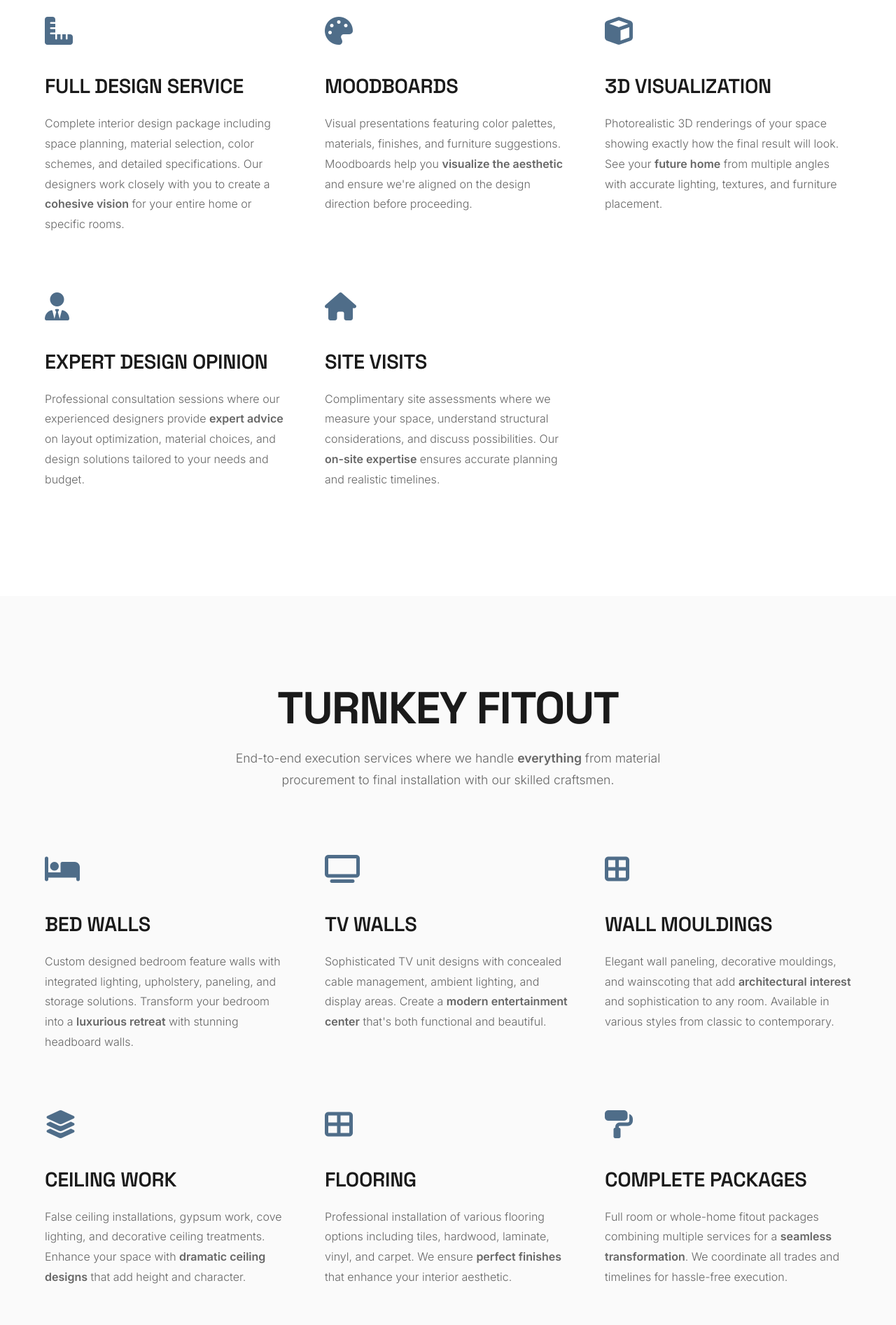
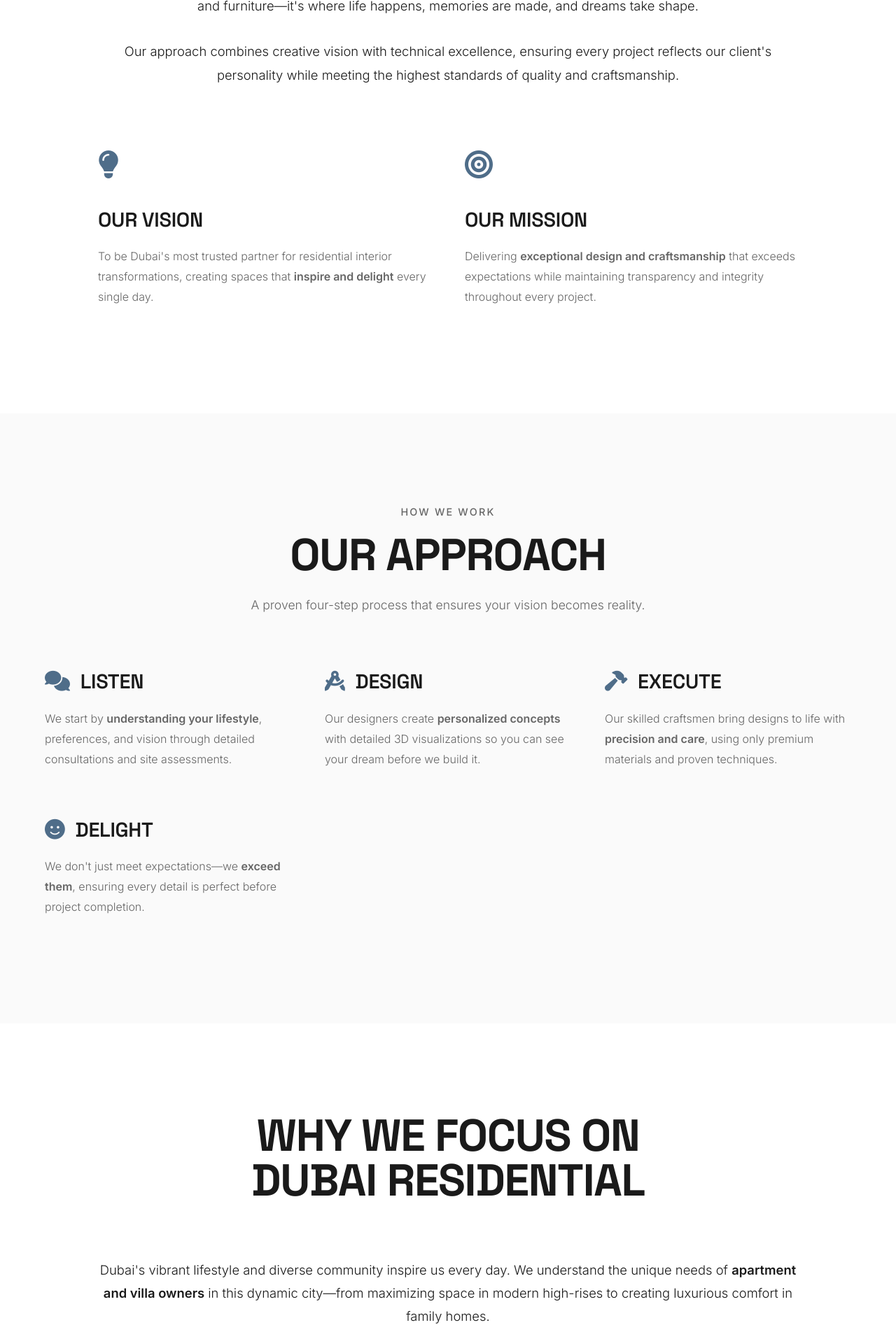
Before and after one commit to learning2codenowq/interior-fitout, a plain HTML site: page about.html in a window 1280 px wide. Shown: the part 906-2800 px from the top of the page at 70% size. Drawn offline with Linux system fonts and the light colour scheme.

Commit message:
updated about us and services page

```diff
--- a/about.html
+++ b/about.html
@@ -3,8 +3,8 @@
 <head>
     <meta charset="UTF-8">
     <meta name="viewport" content="width=device-width, initial-scale=1.0">
-    <meta name="description" content="Comprehensive interior fitout services in Dubai: design, 3D visualization, turnkey solutions for bed walls, TV walls, mouldings, ceiling, and flooring.">
-    <title>Our Services | MACKARC Interior Fitout Dubai</title>
+    <meta name="description" content="Learn about MACKARC - Expert interior designers dedicated to transforming residential spaces across Dubai.">
+    <title>About Us | MACKARC Interior Fitout Dubai</title>
 
     <!-- Google Fonts -->
     <link href="https://fonts.googleapis.com/css2?family=Space+Grotesk:wght@400;500;600;700&family=Inter:wght@300;400;500;600;700&display=swap" rel="stylesheet">
@@ -38,131 +38,88 @@
     <!-- Page Header -->
     <section class="page-header">
         <div>
-            <p class="section-subtitle">What We Offer</p>
-            <h1>OUR SERVICES</h1>
-            <p>Comprehensive solutions for your interior transformation</p>
+            <p class="section-subtitle">Who We Are</p>
+            <h1>ABOUT US</h1>
+            <p>Crafting beautiful spaces with passion and precision</p>
         </div>
     </section>
 
-    <!-- Design Services -->
+    <!-- About Content -->
     <section class="section">
+        <div style="max-width: 1000px; margin: 0 auto;">
+            <div class="section-header">
+                <h2 class="section-title">OUR STORY</h2>
+            </div>
+            <p style="font-size: 1.15rem; margin-bottom: 2rem; text-align: center; font-weight: 300;">
+                We are a dedicated team of interior designers and craftsmen specializing in <span class="bold">residential fitout solutions</span> across Dubai. With years of experience in transforming homes, we understand that your living space is more than just walls and furniture—it's where life happens, memories are made, and dreams take shape.
+            </p>
+            <p style="font-size: 1.15rem; margin-bottom: 3rem; text-align: center; font-weight: 300;">
+                Our approach combines creative vision with technical excellence, ensuring every project reflects our client's personality while meeting the highest standards of quality and craftsmanship.
+            </p>
+
+            <div class="cards-container" style="margin-top: 5rem;">
+                <div class="card">
+                    <div class="card-icon">
+                        <i class="fas fa-lightbulb"></i>
+                    </div>
+                    <h3>Our Vision</h3>
+                    <p>To be Dubai's most trusted partner for residential interior transformations, creating spaces that <span class="bold">inspire and delight</span> every single day.</p>
+                </div>
+                <div class="card">
+                    <div class="card-icon">
+                        <i class="fas fa-bullseye"></i>
+                    </div>
+                    <h3>Our Mission</h3>
+                    <p>Delivering <span class="bold">exceptional design and craftsmanship</span> that exceeds expectations while maintaining transparency and integrity throughout every project.</p>
+                </div>
+            </div>
+        </div>
+    </section>
+
+    <!-- Our Approach -->
+    <section class="section" style="background-color: var(--background-light);">
         <div class="section-header">
-            <h2 class="section-title">DESIGN SERVICES</h2>
-            <p class="section-description">
-                From initial concept to final visualization, our <span class="bold">design services</span> ensure your vision is perfectly captured before any work begins.
-            </p>
+            <p class="section-subtitle">How We Work</p>
+            <h2 class="section-title">OUR APPROACH</h2>
+            <p class="section-description">A proven four-step process that ensures your vision becomes reality.</p>
         </div>
 
         <div class="cards-container">
             <div class="card">
-                <div class="card-icon">
-                    <i class="fas fa-ruler-combined"></i>
-                </div>
-                <h3>Full Design Service</h3>
-                <p>Complete interior design package including space planning, material selection, color schemes, and detailed specifications. Our designers work closely with you to create a <span class="bold">cohesive vision</span> for your entire home or specific rooms.</p>
+                <h3><i class="fas fa-comments" style="color: var(--primary-color); margin-right: 15px;"></i>Listen</h3>
+                <p>We start by <span class="bold">understanding your lifestyle</span>, preferences, and vision through detailed consultations and site assessments.</p>
             </div>
-
             <div class="card">
-                <div class="card-icon">
-                    <i class="fas fa-palette"></i>
-                </div>
-                <h3>Moodboards</h3>
-                <p>Visual presentations featuring color palettes, materials, finishes, and furniture suggestions. Moodboards help you <span class="bold">visualize the aesthetic</span> and ensure we're aligned on the design direction before proceeding.</p>
+                <h3><i class="fas fa-drafting-compass" style="color: var(--primary-color); margin-right: 15px;"></i>Design</h3>
+                <p>Our designers create <span class="bold">personalized concepts</span> with detailed 3D visualizations so you can see your dream before we build it.</p>
             </div>
-
             <div class="card">
-                <div class="card-icon">
-                    <i class="fas fa-cube"></i>
-                </div>
-                <h3>3D Visualization</h3>
-                <p>Photorealistic 3D renderings of your space showing exactly how the final result will look. See your <span class="bold">future home</span> from multiple angles with accurate lighting, textures, and furniture placement.</p>
+                <h3><i class="fas fa-hammer" style="color: var(--primary-color); margin-right: 15px;"></i>Execute</h3>
+                <p>Our skilled craftsmen bring designs to life with <span class="bold">precision and care</span>, using only premium materials and proven techniques.</p>
             </div>
-
             <div class="card">
-                <div class="card-icon">
-                    <i class="fas fa-user-tie"></i>
-                </div>
-                <h3>Expert Design Opinion</h3>
-                <p>Professional consultation sessions where our experienced designers provide <span class="bold">expert advice</span> on layout optimization, material choices, and design solutions tailored to your needs and budget.</p>
-            </div>
-
-            <div class="card">
-                <div class="card-icon">
-                    <i class="fas fa-home"></i>
-                </div>
-                <h3>Site Visits</h3>
-                <p>Complimentary site assessments where we measure your space, understand structural considerations, and discuss possibilities. Our <span class="bold">on-site expertise</span> ensures accurate planning and realistic timelines.</p>
+                <h3><i class="fas fa-smile" style="color: var(--primary-color); margin-right: 15px;"></i>Delight</h3>
+                <p>We don't just meet expectations—we <span class="bold">exceed them</span>, ensuring every detail is perfect before project completion.</p>
             </div>
         </div>
     </section>
 
-    <!-- Turnkey Solutions -->
-    <section class="section" style="background-color: var(--background-light);">
-        <div class="section-header">
-            <h2 class="section-title">TURNKEY FITOUT</h2>
-            <p class="section-description">
-                End-to-end execution services where we handle <span class="bold">everything</span> from material procurement to final installation with our skilled craftsmen.
+    <!-- Why Dubai Homes -->
+    <section class="section">
+        <div style="max-width: 1000px; margin: 0 auto; text-align: center;">
+            <div class="section-header">
+                <h2 class="section-title">WHY WE FOCUS ON<br>DUBAI RESIDENTIAL</h2>
+            </div>
+            <p style="font-size: 1.15rem; margin-bottom: 2rem; font-weight: 300;">
+                Dubai's vibrant lifestyle and diverse community inspire us every day. We understand the unique needs of <span class="bold">apartment and villa owners</span> in this dynamic city—from maximizing space in modern high-rises to creating luxurious comfort in family homes.
             </p>
-        </div>
-
-        <div class="cards-container">
-            <div class="card">
-                <div class="card-icon">
-                    <i class="fas fa-bed"></i>
-                </div>
-                <h3>Bed Walls</h3>
-                <p>Custom designed bedroom feature walls with integrated lighting, upholstery, paneling, and storage solutions. Transform your bedroom into a <span class="bold">luxurious retreat</span> with stunning headboard walls.</p>
-            </div>
-
-            <div class="card">
-                <div class="card-icon">
-                    <i class="fas fa-tv"></i>
-                </div>
-                <h3>TV Walls</h3>
-                <p>Sophisticated TV unit designs with concealed cable management, ambient lighting, and display areas. Create a <span class="bold">modern entertainment center</span> that's both functional and beautiful.</p>
-            </div>
-
-            <div class="card">
-                <div class="card-icon">
-                    <i class="fas fa-border-all"></i>
-                </div>
-                <h3>Wall Mouldings</h3>
-                <p>Elegant wall paneling, decorative mouldings, and wainscoting that add <span class="bold">architectural interest</span> and sophistication to any room. Available in various styles from classic to contemporary.</p>
-            </div>
-
-            <div class="card">
-                <div class="card-icon">
-                    <i class="fas fa-layer-group"></i>
-                </div>
-                <h3>Ceiling Work</h3>
-                <p>False ceiling installations, gypsum work, cove lighting, and decorative ceiling treatments. Enhance your space with <span class="bold">dramatic ceiling designs</span> that add height and character.</p>
-            </div>
-
-            <div class="card">
-                <div class="card-icon">
-                    <i class="fas fa-th-large"></i>
-                </div>
-                <h3>Flooring</h3>
-                <p>Professional installation of various flooring options including tiles, hardwood, laminate, vinyl, and carpet. We ensure <span class="bold">perfect finishes</span> that enhance your interior aesthetic.</p>
-            </div>
-
-            <div class="card">
-                <div class="card-icon">
-                    <i class="fas fa-paint-roller"></i>
-                </div>
-                <h3>Complete Packages</h3>
-                <p>Full room or whole-home fitout packages combining multiple services for a <span class="bold">seamless transformation</span>. We coordinate all trades and timelines for hassle-free execution.</p>
+            <p style="font-size: 1.15rem; margin-bottom: 3rem; font-weight: 300;">
+                Whether you're a <span class="bold">young professional</span> seeking a stylish studio, a <span class="bold">growing family</span> needing functional elegance, or a <span class="bold">homeowner</span> dreaming of a luxury makeover, we bring local expertise and international design standards to every project.
+            </p>
+            <div style="margin-top: 3rem;">
+                <a href="contact.html" class="btn btn-primary">Start Your Project</a>
             </div>
         </div>
-    </section>
-
-    <!-- CTA Section -->
-    <section class="cta-section">
-        <h2>READY TO<br>GET STARTED?</h2>
-        <p>
-            Book your <span class="bold">free consultation</span> today and let's discuss how we can transform your Dubai home with our expert services.
-        </p>
-        <a href="contact.html" class="btn btn-primary">Book Free Site Visit</a>
     </section>
 
     <!-- Footer -->
```
Also changed, not shown: services.html (+18 -15 lines).
